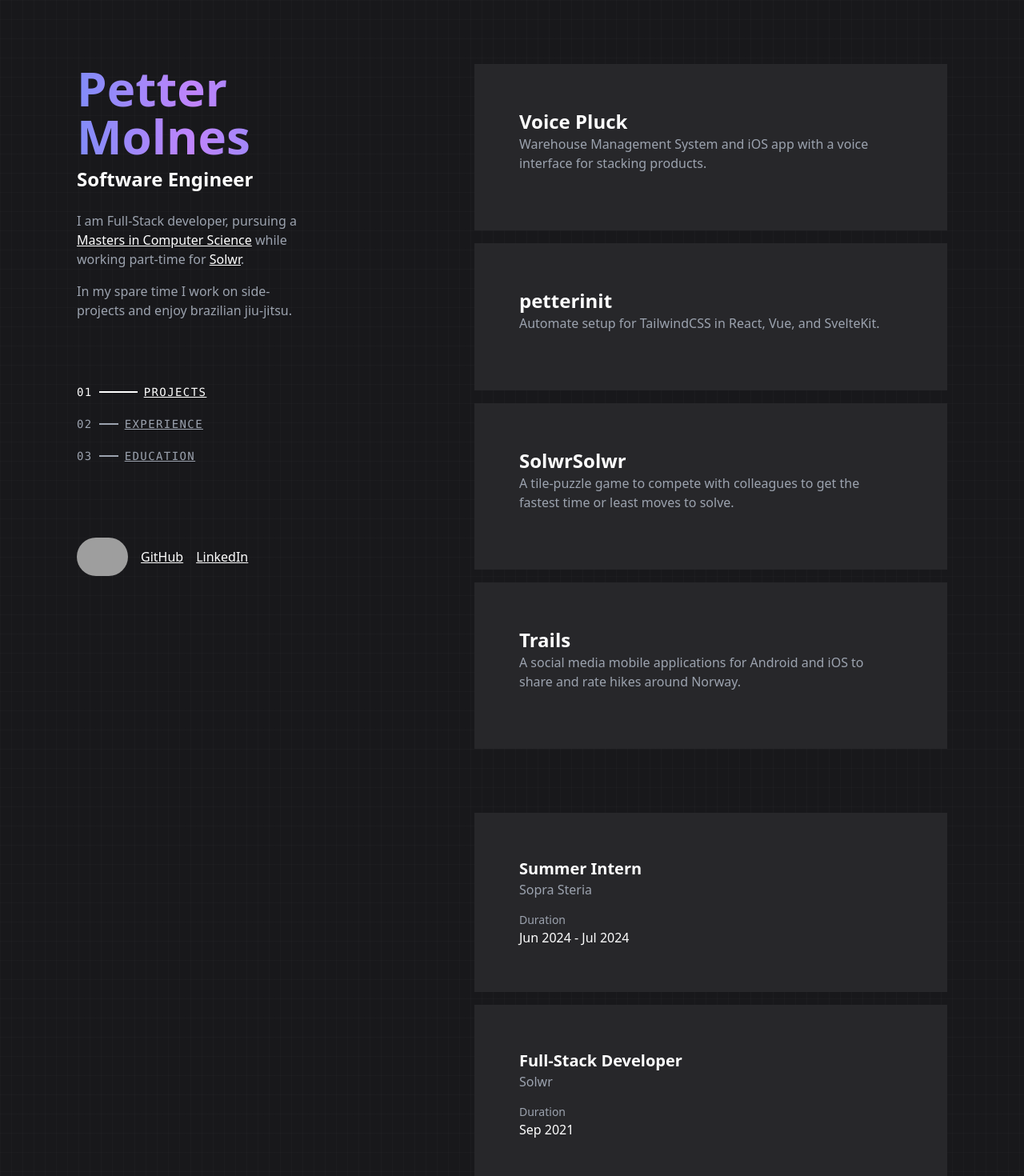
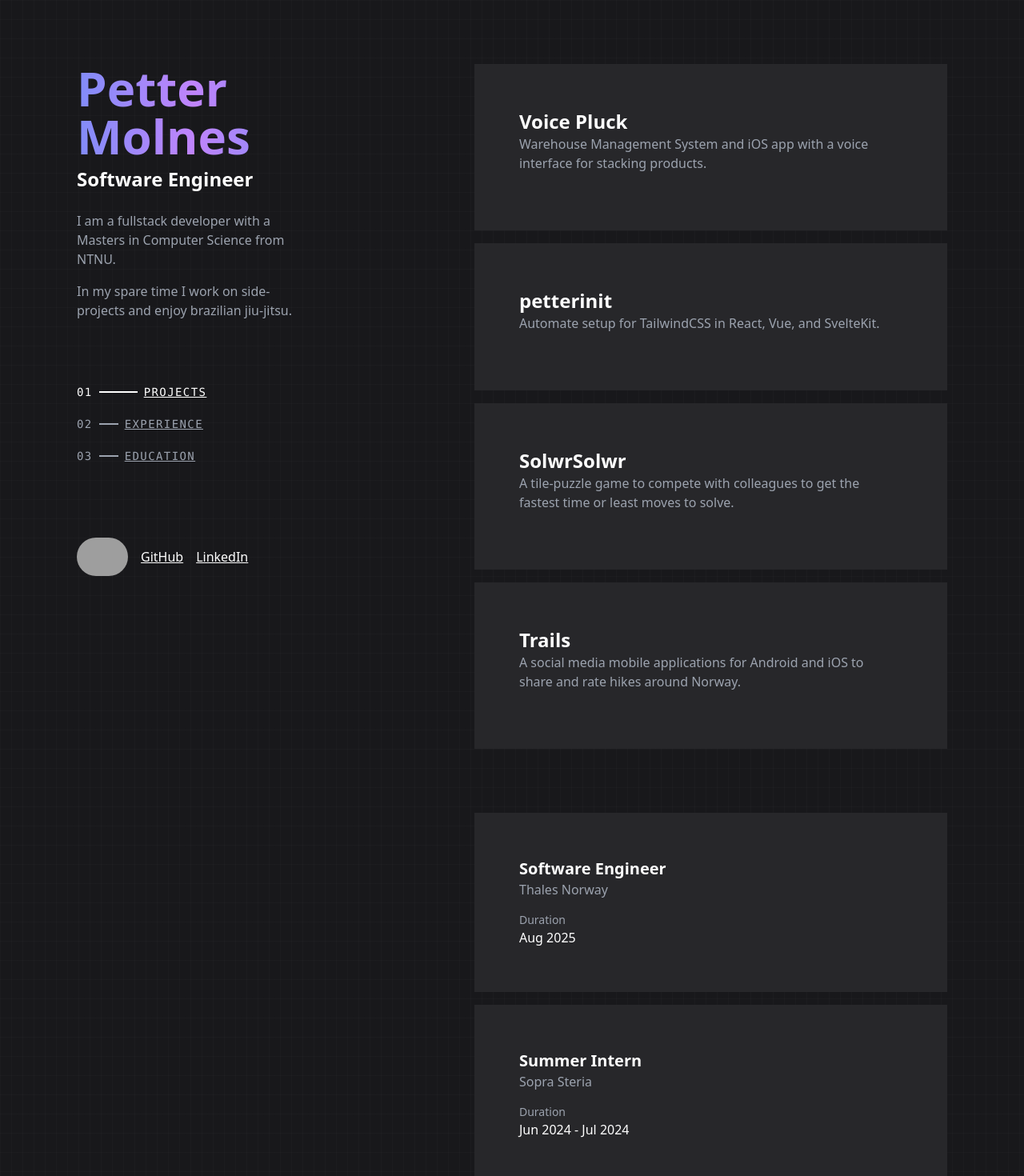
Before and after one commit to PMolnes/molnes.dev, a SvelteKit app: page / in a window 1280 px wide. Shown: the top 1470 px of the page at 80% size. Built offline with nearby package versions, Linux system fonts and the light colour scheme; grey boxes are pictures that could not be loaded.

Commit message:
update info

```diff
--- a/src/lib/components/ExperienceCard.svelte
+++ b/src/lib/components/ExperienceCard.svelte
@@ -3,19 +3,10 @@
 	import { formatDurationString } from '$lib/util/dateFormatter';
 
 	export let experience: Experience;
-
-	function spanTwo(company: string) {
-		if (company == 'Solwr') {
-			return 'col-span-2';
-		}
-		return '';
-	}
 </script>
 
 <div
-	class="{spanTwo(
-		experience.company
-	)} bg-zinc-800 block p-14 pr-20 mb-4 lg:mb-0 lg:group-hover:opacity-50 lg:hover:!opacity-100 lg:hover:scale-105 transition-all"
+	class="bg-zinc-800 block p-14 pr-20 mb-4 lg:mb-0 lg:group-hover:opacity-50 lg:hover:!opacity-100 lg:hover:scale-105 transition-all"
 >
 	<h2 class="text-xl font-bold overflow">{experience.title}</h2>
 	<p class="mb-4">{experience.company}</p>
--- a/src/lib/content/education.ts
+++ b/src/lib/content/education.ts
@@ -5,7 +5,7 @@ export const educations: Education[] = [
 		title: 'Master in Computer Science',
 		school: 'NTNU Trondheim',
 		startDate: new Date('2023-08-01'),
-		endDate: new Date('2025-05-20')
+		endDate: new Date('2025-06-23')
 	},
 	{
 		title: 'Bachelor in Computer Science',
--- a/src/lib/content/experiences.ts
+++ b/src/lib/content/experiences.ts
@@ -1,6 +1,11 @@
 import type { Experience } from '$lib/types';
 
 export const experiences: Experience[] = [
+	{
+		company: 'Thales Norway',
+		title: 'Software Engineer',
+		startDate: new Date('2025-08-01')
+	},
 	{
 		company: 'Sopra Steria',
 		title: 'Summer Intern',
--- a/src/routes/+page.svelte
+++ b/src/routes/+page.svelte
@@ -1,6 +1,6 @@
 <script lang="ts">
 	import EducationList from '$lib/components/EducationList.svelte';
-  import ExperienceList from '$lib/components/ExperienceList.svelte';
+	import ExperienceList from '$lib/components/ExperienceList.svelte';
 	import NavList from '$lib/components/NavList.svelte';
 	import ProjectList from '$lib/components/ProjectList.svelte';
 </script>
@@ -13,22 +13,16 @@
 	<div
 		class="flex flex-col lg:min-h-screen justify-between lg:px-24 md:px-16 sm:px-12 px-4 py-20 lg:sticky lg:top-0 max-h-screen"
 	>
-		<h1 class="text-6xl font-extrabold mb-2 bg-gradient-to-r from-indigo-400 via-purple-400 to-indigo-400 text-transparent bg-clip-text">Petter Molnes</h1>
+		<h1
+			class="text-6xl font-extrabold mb-2 bg-gradient-to-r from-indigo-400 via-purple-400 to-indigo-400 text-transparent bg-clip-text"
+		>
+			Petter Molnes
+		</h1>
 		<h2 class="text-2xl font-bold mb-6">Software Engineer</h2>
-		<p class="max-w-80">
-			I am Full-Stack developer, pursuing a
-      <a
-        class="underline"
-        href="https://www.ntnu.no/studier/midt"
-        target="_blank"
-      >Masters in Computer Science
-      </a> while working part-time for <a
-				class="underline"
-				href="https://solwr.com"
-				target="_blank">Solwr</a
-			>.
+		<p class="max-w-80">I am a fullstack developer with a Masters in Computer Science from NTNU.</p>
+		<p class="max-w-80 mt-4">
+			In my spare time I work on side-projects and enjoy brazilian jiu-jitsu.
 		</p>
-		<p class="max-w-80 mt-4">In my spare time I work on side-projects and enjoy brazilian jiu-jitsu.</p>
 		<NavList />
 		<div id="socials" class="flex items-center gap-4 mt-10 lg:mt-auto">
 			<img
@@ -47,6 +41,6 @@
 	<div class="min-h-screen lg:px-24 md:px-16 lg:max-w-[800px] sm:px-12 px-4 py-20">
 		<ProjectList />
 		<ExperienceList />
-    <EducationList />
+		<EducationList />
 	</div>
 </main>
```
